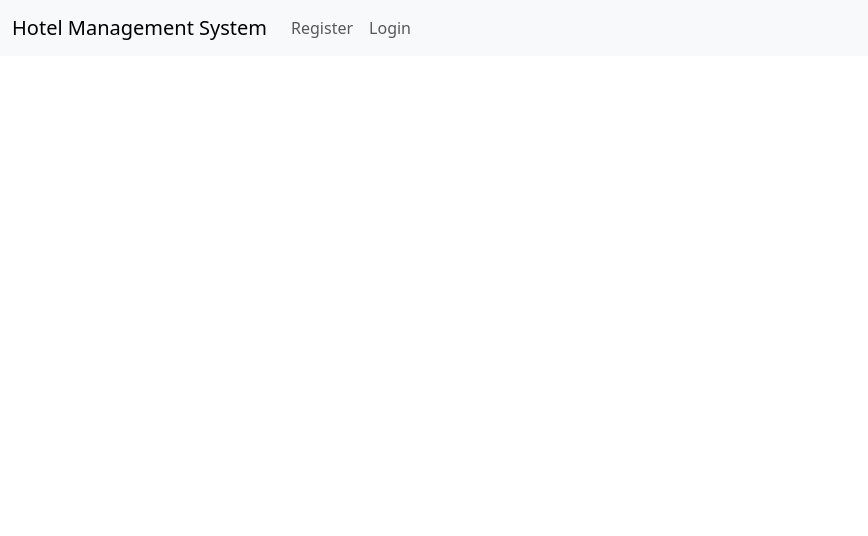
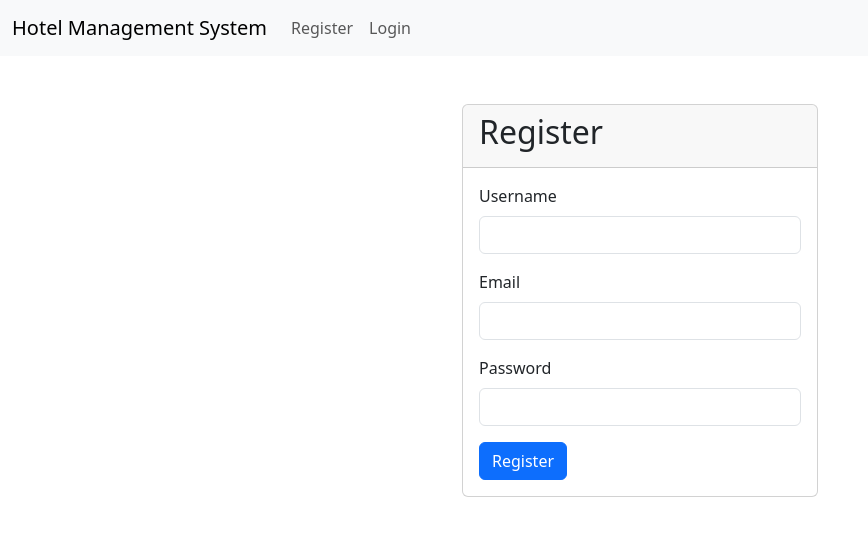
Before and after one commit to HARISH04SS/HotelApplicationFrontEnd, a React (Vite) app: page /register in a window 1280 px wide. Shown: the top 536 px of the page, without its empty margins (0-868 px from the left). Built offline with nearby package versions, Linux system fonts and the light colour scheme.

Commit message:
login form and registration form is done

```diff
--- a/src/App.jsx
+++ b/src/App.jsx
@@ -3,12 +3,17 @@ import { createBrowserRouter, RouterProvider } from 'react-router-dom';
 import HomeNav from './wrappers/HomeNav';
 import Register from './components/Register';
 import Login from './components/Login';
+import Home from './pages/Home';
 
 const router = createBrowserRouter([
   {
     path:"/",
     element:<HomeNav />,
     children:[
+      {
+        path:"",
+        element:<Home />
+      },
       {
         path:"register",
         element:<Register />
--- a/src/components/Login.jsx
+++ b/src/components/Login.jsx
@@ -1,7 +1,30 @@
 const Login = () => {
-  return (
-    <div>Login</div>
-  )
-}
+    return (
+      <div className="container mt-5">
+        <div className="row justify-content-center">
+          <div className="col-md-6 col-lg-4">
+            <div className="card">
+              <div className="card-header">
+                <h2>Login</h2>
+              </div>
+              <div className="card-body">
+                <form>
+                  <div className="mb-3">
+                    <label htmlFor="email" className="form-label">Email</label>
+                    <input type="email" className="form-control" id="email" />
+                  </div>
+                  <div className="mb-3">
+                    <label htmlFor="password" className="form-label">Password</label>
+                    <input type="password" className="form-control" id="password" />
+                  </div>
+                  <button type="submit" className="btn btn-primary">Login</button>
+                </form>
+              </div>
+            </div>
+          </div>
+        </div>
+      </div>
+    );
+  }
 
-export default Login
+  export default Login;
--- a/src/components/Register.jsx
+++ b/src/components/Register.jsx
@@ -1,7 +1,34 @@
 const Register = () => {
-  return (
-    <div>Register</div>
-  )
-}
+    return (
+      <div className="container mt-5">
+        <div className="row justify-content-center">
+          <div className="col-md-6 col-lg-4">
+            <div className="card">
+              <div className="card-header">
+                <h2>Register</h2>
+              </div>
+              <div className="card-body">
+                <form>
+                  <div className="mb-3">
+                    <label htmlFor="username" className="form-label">Username</label>
+                    <input type="text" className="form-control" id="username" />
+                  </div>
+                  <div className="mb-3">
+                    <label htmlFor="email" className="form-label">Email</label>
+                    <input type="text" className="form-control" id="email" />
+                  </div>
+                  <div className="mb-3">
+                    <label htmlFor="password" className="form-label">Password</label>
+                    <input type="password" className="form-control" id="password" />
+                  </div>
+                  <button type="submit" className="btn btn-primary">Register</button>
+                </form>
+              </div>
+            </div>
+          </div>
+        </div>
+      </div>
+    );
+  }
 
-export default Register
+  export default Register;
--- /dev/null
+++ b/src/pages/Home.jsx
@@ -0,0 +1,28 @@
+const Home = () => {
+  return (
+    <div>
+        <div className="container mt-5">
+            <div className="row">
+                <div className="col-md-6 offset-md-3">
+                    <div className="card">
+                        <div className="card-header">
+                            <h5>Home</h5>
+                        </div>
+                        <div className="card-body">
+                            <p> <b>Welcome to our Hotel Management App</b></p>
+                                <p> "Experience a new level of hotel management.
+                                    Our platform empowers you to handle everything from guest requests to room management
+                                    with simplicity and precision.
+                                    Stay on top of your operations, ensure smooth communication,
+                                    and create memorable stays for your guests.
+                                    Start managing smarter today!"</p>
+                        </div>
+                    </div>
+                </div>
+            </div>
+        </div>
+    </div>
+  )
+}
+
+export default Home
--- a/src/wrappers/HomeNav.jsx
+++ b/src/wrappers/HomeNav.jsx
@@ -1,4 +1,4 @@
-import { Link } from "react-router-dom";
+import { Link, Outlet } from "react-router-dom";
 
 const HomeNav = () => {
   return (
@@ -27,6 +27,7 @@ const HomeNav = () => {
           </div>
         </div>
       </nav>
+      <Outlet/>
     </div>
   );
 };
```
